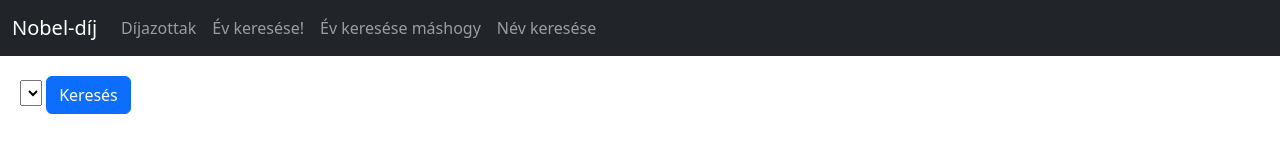
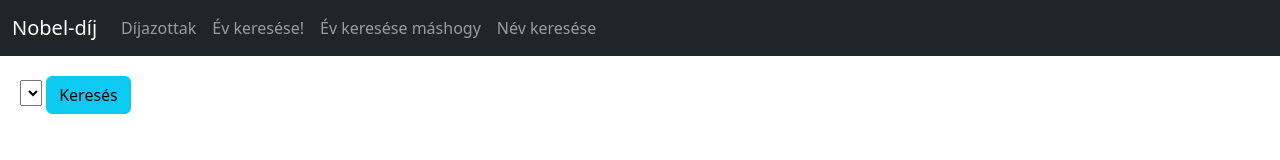
Before and after one commit to Robesz044/NobelDijak2024, a plain HTML site: page index_evkeres2.html in a window 1280 px wide. Drawn offline with nearby package versions, Linux system fonts and the light colour scheme; no server answers.

Commit message:
vilagoskekgomb

```diff
--- a/index_evkeres2.html
+++ b/index_evkeres2.html
@@ -19,7 +19,7 @@
         <select  id="lenyilo">
 
         </select>
-        <button onclick="kereses()" class="btn btn-primary">Keresés</button>
+        <button onclick="kereses()" class="btn btn-info">Keresés</button>
         <div id="keresesDiv"></div>
     </div>
 
```
